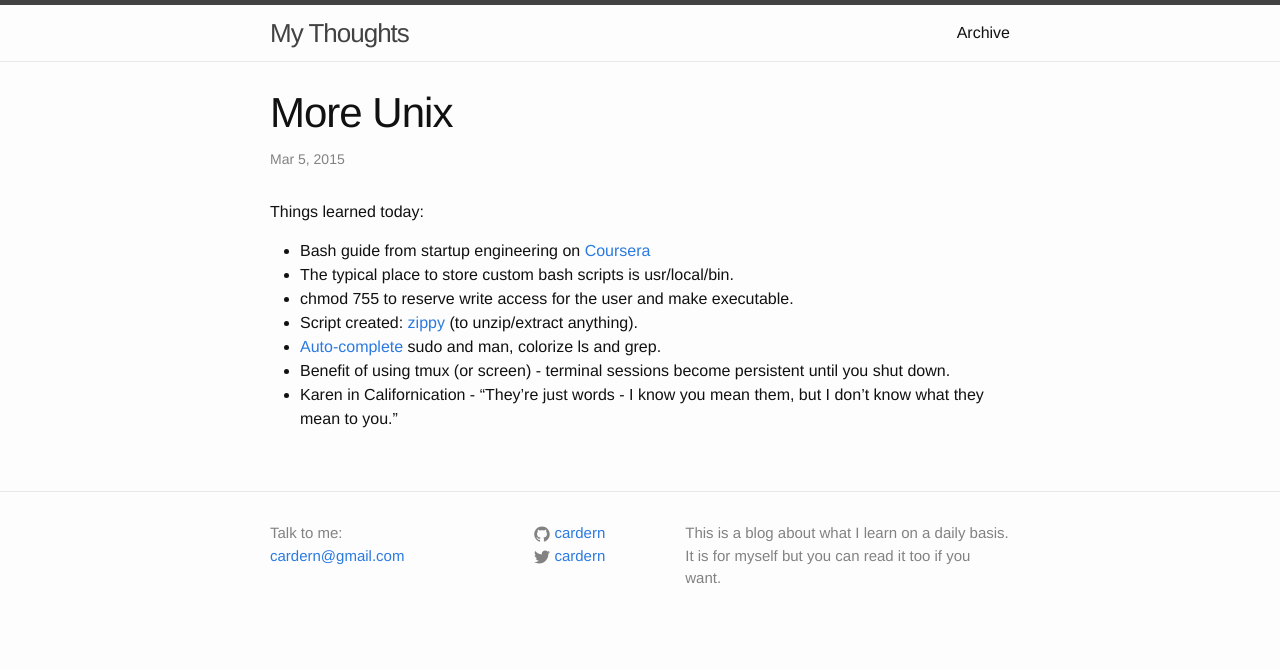
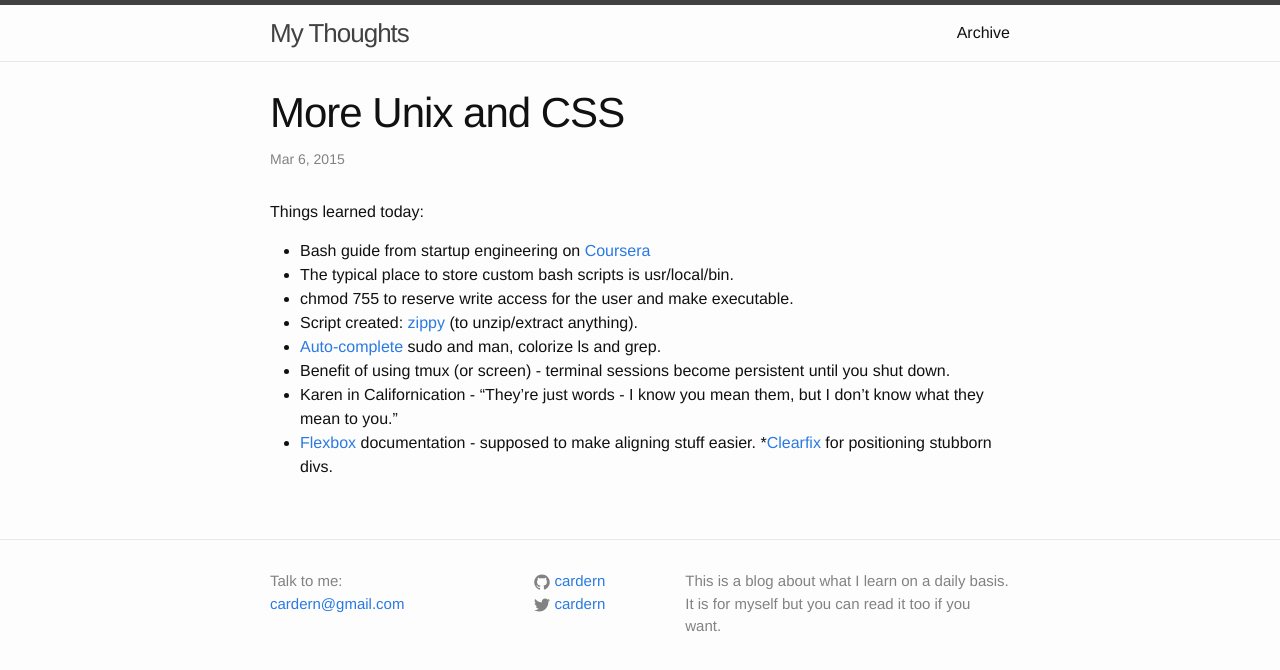
Before and after one commit to cardern/blog, a Jekyll site: the page built from _posts/2015-03-06-13.markdown, in a window 1280 px wide. Shown: the top 670 px of the page. Built offline with Jekyll 4.4.1, drawn with Linux system fonts in a browser that asks for light colours.

Commit message:
More Unix and CSS

```diff
--- a/_posts/2015-03-03-13.markdown
+++ b/_posts/2015-03-06-13.markdown
@@ -1,7 +1,7 @@
 ---
 layout: post
-title:  "More Unix"
-date:   2015-03-05
+title:  "More Unix and CSS"
+date:   2015-03-06
 ---
 Things learned today:
 
@@ -12,3 +12,5 @@ Things learned today:
 * [Auto-complete](http://www.wildboy.co/blog/6-snippets-to-make-terminal-awesome/) sudo and man, colorize ls and grep.
 * Benefit of using tmux (or screen) - terminal sessions become persistent until you shut down.
 * Karen in Californication - "They're just words - I know you mean them, but I don't know what they mean to you."
+* [Flexbox](https://developer.mozilla.org/en-US/docs/Web/Guide/CSS/Flexible_boxes) documentation - supposed to make aligning stuff easier.
+*[Clearfix](http://stackoverflow.com/questions/211383/which-method-of-clearfix-is-best?rq=1) for positioning stubborn divs.
```
